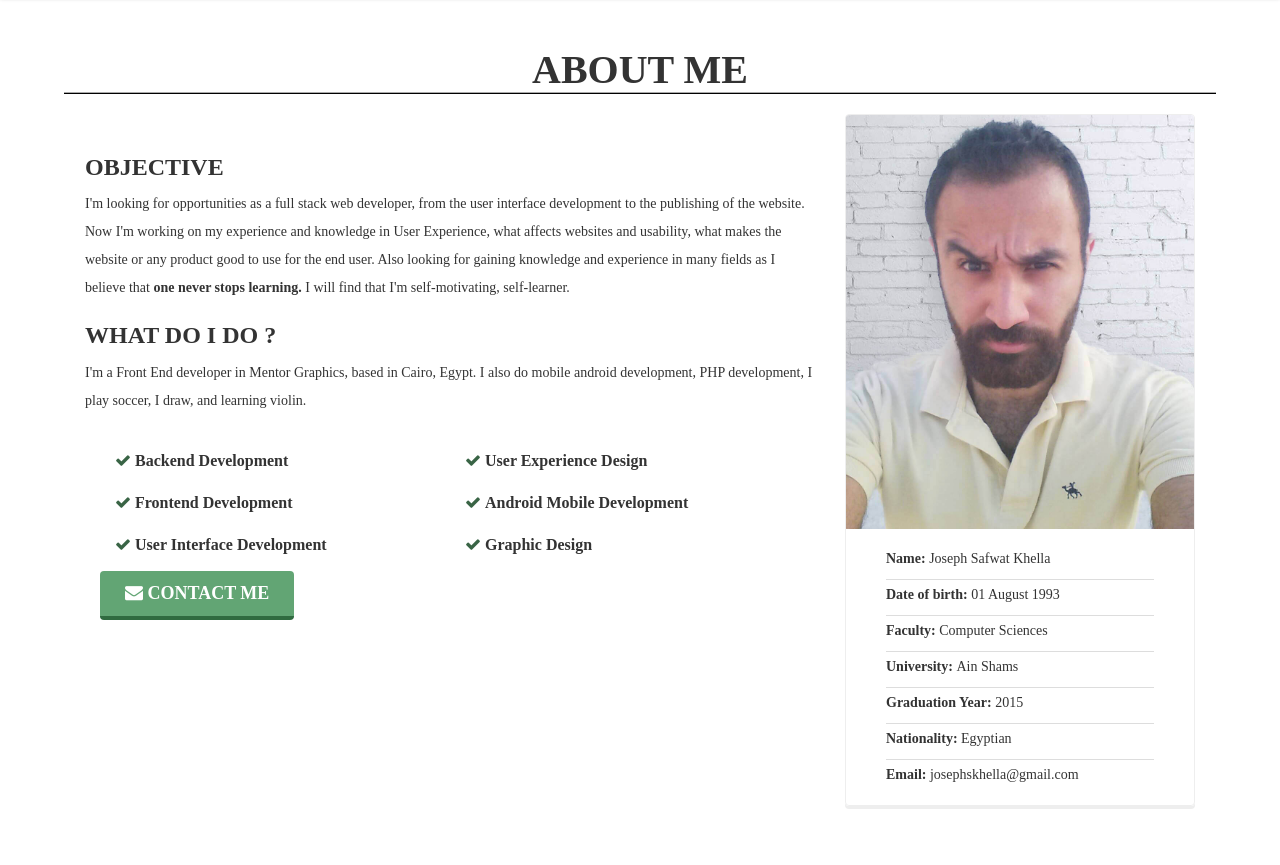
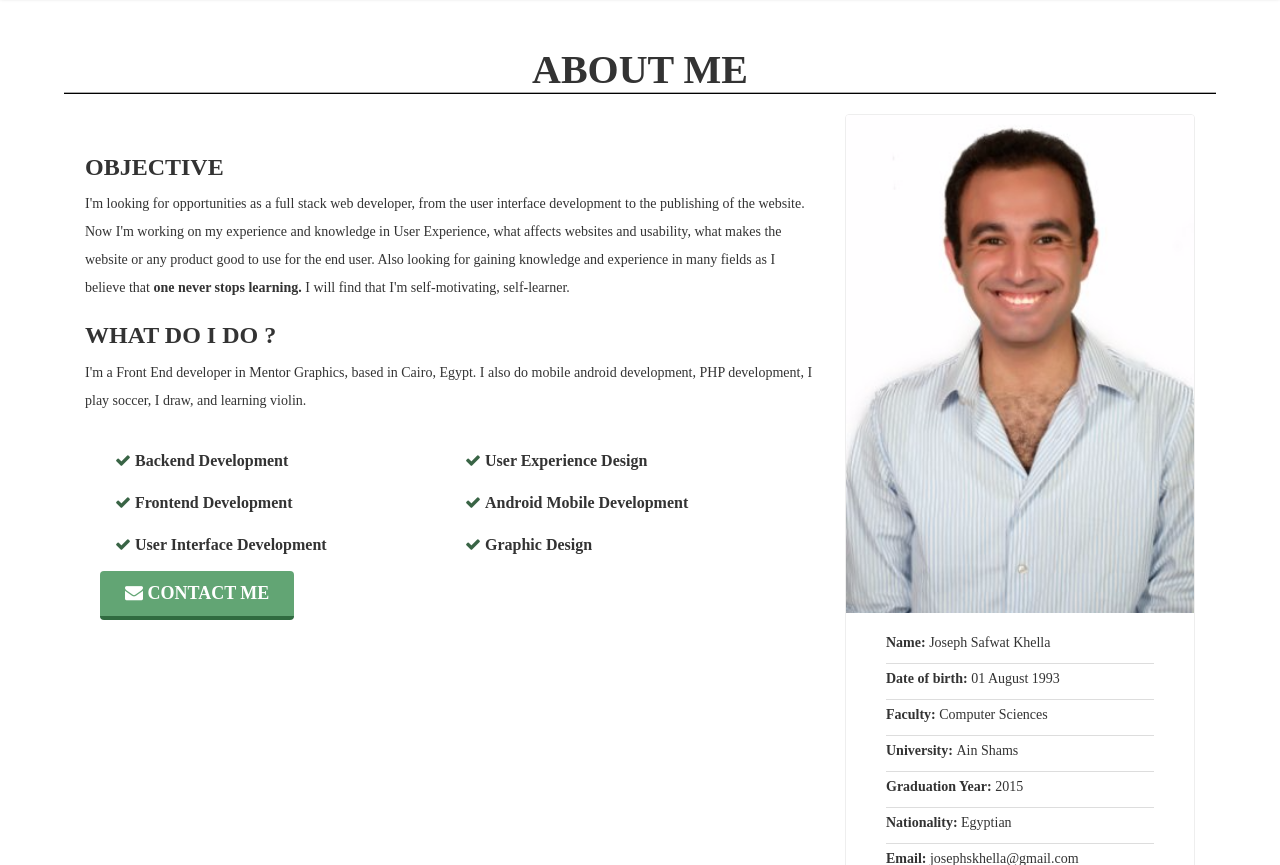
Before and after one commit to JosephSKh/JosephSKh.github.io, a plain HTML site: page index.html in a window 1280 px wide. Shown: the part 856-1721 px from the top of the page. Drawn offline with nearby package versions, Linux system fonts and the light colour scheme; grey boxes are pictures that could not be loaded; a web font is replaced by a local one.

Commit message:
Add files via upload

```diff
--- a/css/site.css
+++ b/css/site.css
@@ -55,7 +55,7 @@ from,to{color:transparent}
 .cover .fa-stack-overflow:hover:after{border:none;background-color:#fe7a15}
 .cover .fa-behance:hover:after{border:none;background-color:#1769ff}
 .main-menu{margin-bottom: 0; font-weight:700;background:#fff;border:none;border-bottom:1px solid #ccc;box-shadow:0 0 4px rgba(0,0,0,0.3);border-radius:0}
-.profile-pic div img:first-child{    margin-top: -50px;}
+.profile-pic div img:first-child{    margin-top: -28px;}
 .profile-pic > div img:nth-child(2) {
     position: absolute;
     bottom: 0;
--- a/index.html
+++ b/index.html
@@ -67,7 +67,7 @@
             <div class="col-sm-6 col-md-4">
                <div class="profile-pic">
                   <div>
-                     <img src="assets/me.jpg">
+                     <img src="assets/me.png">
                      <img src="assets/photo-frame.png">
                   </div>
                   <br/>
```
Also changed, not shown: assets/me.png (added), assets/me2.jpg (added).
